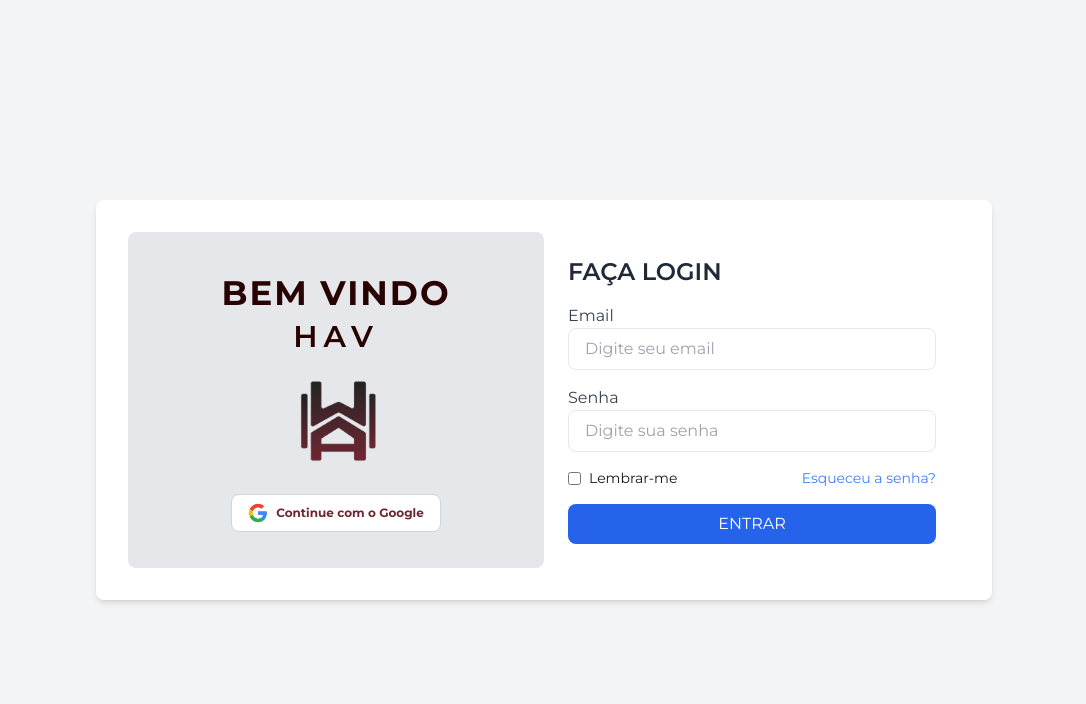
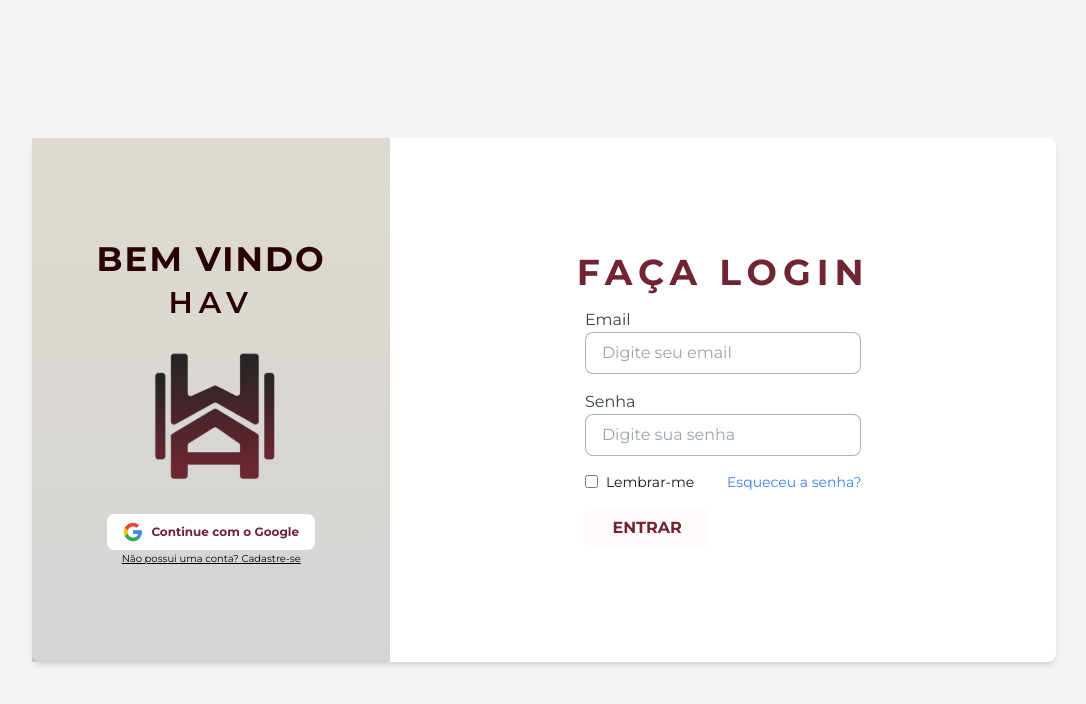
Before and after one commit to gstSenai/Projeto-Final-MI75, a Next.js app in the folder front-end-imobiliaria/: page /login in a window 1280 px wide. Shown: the top 704 px of the page, without its empty margins (96-1182 px from the left). Built offline with nearby package versions, Linux system fonts and the light colour scheme.

Commit message:
pagina de login atualizada

```diff
--- a/front-end-imobiliaria/src/components/AuthForm/index.tsx
+++ b/front-end-imobiliaria/src/components/AuthForm/index.tsx
@@ -3,9 +3,9 @@ import { Montserrat } from 'next/font/google';
 
 // Carregando a fonte Inter
 const montserrat = Montserrat({
-    subsets: ['latin'],
-    weight: ['400', '500', '600', '700', '800'],
-    display: 'swap',
+  subsets: ['latin'],
+  weight: ['400', '500', '600', '700', '800'],
+  display: 'swap',
 });
 
 interface AuthFormProps {
@@ -16,36 +16,37 @@ interface AuthFormProps {
 const AuthForm: React.FC<AuthFormProps> = ({ title, buttonText }) => {
   return (
     <div className="font-montserrat flex h-screen items-center justify-center bg-gray-100">
-      <div className="bg-white shadow-md rounded-lg p-8 flex flex-col md:flex-row w-4/5 max-w-4xl">
+      <div className="bg-white shadow-md rounded-lg flex flex-col md:flex-row w-4/5 max-w-5xl bg-[#EBE8DE]">
         {/* Lado Esquerdo */}
-        <div className="w-full md:w-1/2 flex flex-col items-center justify-center p-6 bg-gray-200 rounded-lg">
+        <div className="w-full md:w-[35%] flex flex-col py-24 items-center justify-center bg-gradient-to-b from-[rgba(223,218,208,1)] to-[rgba(115,115,115,0.3)]">
           <h1 className="text-[34px] font-bold text-[#280202] tracking-[2px]">BEM VINDO</h1>
           <h2 className="text-3xl font-semibold text-[#280202] tracking-[6px]">HAV</h2>
-          <img src="/logos/logoLogin.png" alt="Logo" className="w-20 my-4" />
+          <img src="/logos/logoLogin.png" alt="Logo" className="w-32 my-4" />
           <button className="bg-white border border-gray-300 text-[#702632] text-[12px] font-bold py-2 px-4 rounded-lg flex items-center mt-4">
             <img src="/loginIcons/google-icon.png" alt="Google" className="w-5 h-5 mr-2 " />
             Continue com o Google
           </button>
+          <p className="underline text-black text-[10px]">Não possui uma conta? Cadastre-se</p>
         </div>
 
         {/* Lado Direito */}
-        <div className="w-full md:w-1/2 flex flex-col justify-center p-6">
-          <h2 className="text-2xl font-semibold text-gray-800 mb-4">{title}</h2>
+        <div className="w-full md:w-[65%] flex flex-col justify-center items-center p-6">
+          <h2 className="text-4xl font-bold text-[#702632] tracking-[6px] mb-4">{title}</h2>
           <form>
             <div className="mb-4">
-              <label className="block text-gray-700">Email</label>
+              <label className=" text-gray-700 ">Email</label>
               <input
                 type="email"
-                className="w-full px-4 py-2 border rounded-lg focus:ring-2 focus:ring-blue-500"
+                className="w-full px-4 py-2 border rounded-lg focus:ring-2 focus:ring-blue-500 border-black border-opacity-30"
                 placeholder="Digite seu email"
               />
             </div>
 
             <div className="mb-4">
-              <label className="block text-gray-700">Senha</label>
+              <label className=" text-gray-700">Senha</label>
               <input
                 type="password"
-                className="w-full px-4 py-2 border rounded-lg focus:ring-2 focus:ring-blue-500"
+                className="w-full px-4 py-2 border rounded-lg focus:ring-2 focus:ring-blue-500 border-black border-opacity-30"
                 placeholder="Digite sua senha"
               />
             </div>
@@ -58,9 +59,10 @@ const AuthForm: React.FC<AuthFormProps> = ({ title, buttonText }) => {
               <a href="#" className="text-blue-500">Esqueceu a senha?</a>
             </div>
 
-            <button className="w-full bg-blue-600 text-white py-2 rounded-lg hover:bg-blue-700 transition">
+            <button className="w-[45%] font-bold bg-[#FFFBFB] text-[#702632] py-2 rounded-lg">
               {buttonText}
             </button>
+
           </form>
         </div>
       </div>
```
